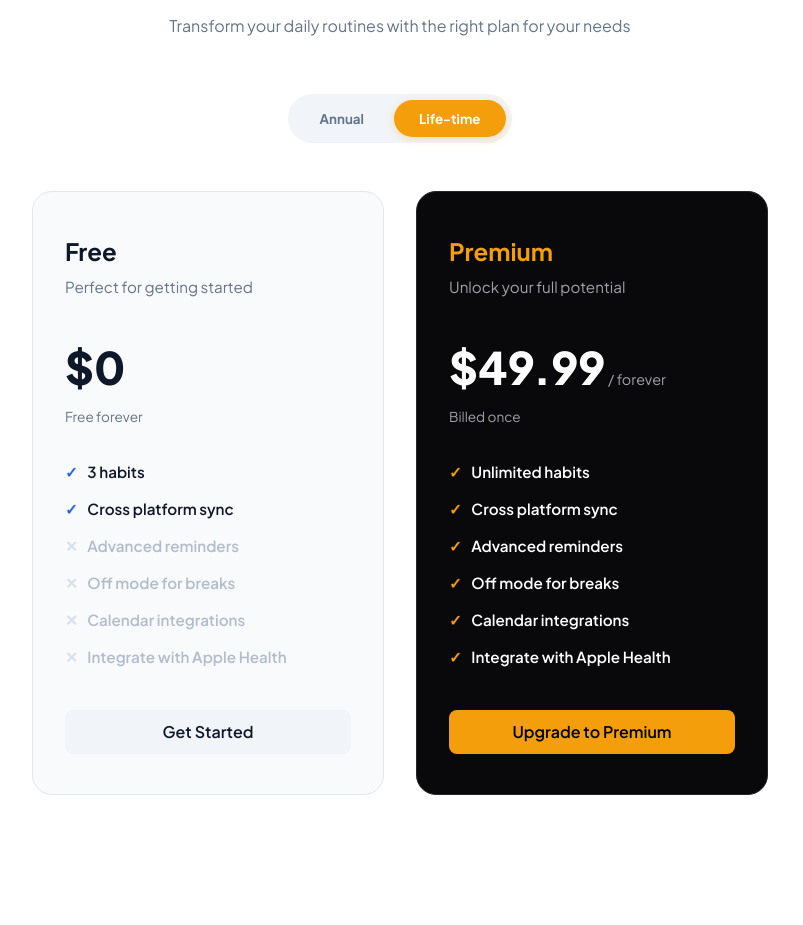
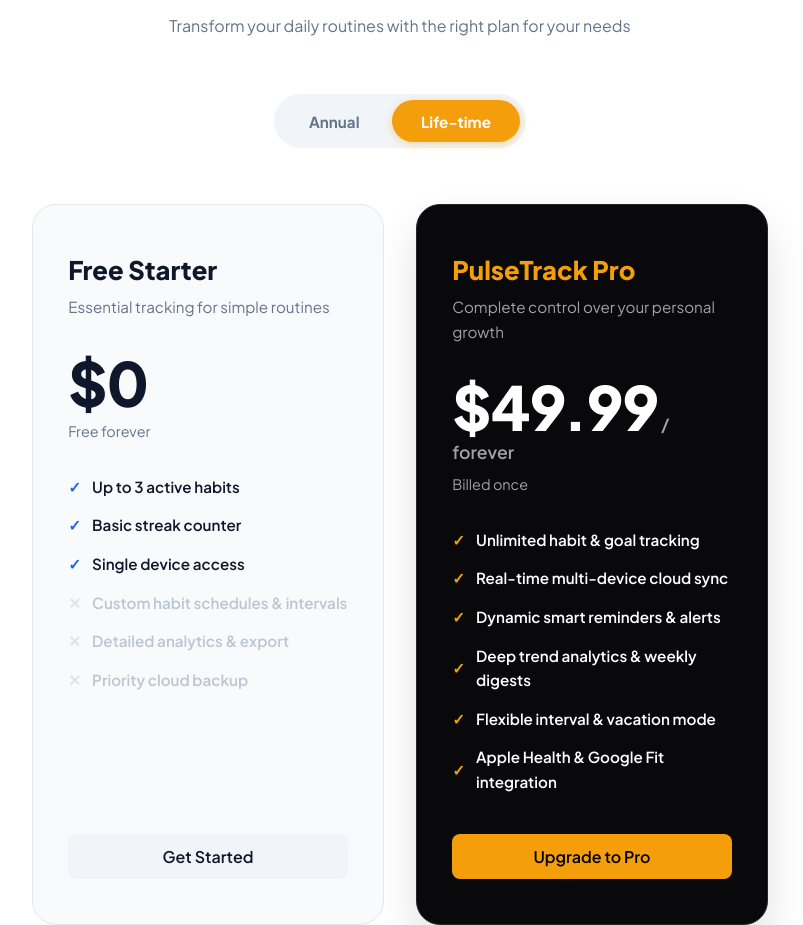
Before and after one commit to ben-codes04/landing-page, a plain HTML site: page pricing.html in a window 1280 px wide. Shown: the part 305-1230 px from the top of the page, without its empty margins (240-1043 px from the left). Drawn offline with Linux system fonts and the light colour scheme.

Commit message:
landing page

```diff
--- a/pricing.html
+++ b/pricing.html
@@ -43,8 +43,8 @@
       <!-- Free Card -->
       <div class="pricing-card free">
         <div>
-          <h2 class="plan-title">Free</h2>
-          <p class="plan-subtitle">Perfect for getting started</p>
+          <h2 class="plan-title">Free Starter</h2>
+          <p class="plan-subtitle">Essential tracking for simple routines</p>
 
           <div class="price-box">
             <span class="price">$0</span>
@@ -52,12 +52,12 @@
           </div>
 
           <ul class="feature-list">
-            <li><span class="check-icon">✓</span> 3 habits</li>
-            <li><span class="check-icon">✓</span> Cross platform sync</li>
-            <li class="disabled"><span class="cross-icon">✕</span> Advanced reminders</li>
-            <li class="disabled"><span class="cross-icon">✕</span> Off mode for breaks</li>
-            <li class="disabled"><span class="cross-icon">✕</span> Calendar integrations</li>
-            <li class="disabled"><span class="cross-icon">✕</span> Integrate with Apple Health</li>
+            <li><span class="check-icon">✓</span> Up to 3 active habits</li>
+            <li><span class="check-icon">✓</span> Basic streak counter</li>
+            <li><span class="check-icon">✓</span> Single device access</li>
+            <li class="disabled"><span class="cross-icon">✕</span> Custom habit schedules & intervals</li>
+            <li class="disabled"><span class="cross-icon">✕</span> Detailed analytics & export</li>
+            <li class="disabled"><span class="cross-icon">✕</span> Priority cloud backup</li>
           </ul>
         </div>
 
@@ -67,32 +67,32 @@
       <!-- Premium Card -->
       <div class="pricing-card premium">
         <div>
-          <h2 class="plan-title">Premium</h2>
-          <p class="plan-subtitle">Unlock your full potential</p>
+          <h2 class="plan-title">PulseTrack Pro</h2>
+          <p class="plan-subtitle">Complete control over your personal growth</p>
 
-          <div class="price-box">
+          <div class="price-box" id="priceContainer">
             <span class="price" id="premiumPrice">$49.99</span>
             <span class="price-period" id="premiumPeriod">/ forever</span>
             <div class="billing-note" id="premiumNote">Billed once</div>
           </div>
 
           <ul class="feature-list">
-            <li><span class="check-icon">✓</span> Unlimited habits</li>
-            <li><span class="check-icon">✓</span> Cross platform sync</li>
-            <li><span class="check-icon">✓</span> Advanced reminders</li>
-            <li><span class="check-icon">✓</span> Off mode for breaks</li>
-            <li><span class="check-icon">✓</span> Calendar integrations</li>
-            <li><span class="check-icon">✓</span> Integrate with Apple Health</li>
+            <li><span class="check-icon">✓</span> Unlimited habit & goal tracking</li>
+            <li><span class="check-icon">✓</span> Real-time multi-device cloud sync</li>
+            <li><span class="check-icon">✓</span> Dynamic smart reminders & alerts</li>
+            <li><span class="check-icon">✓</span> Deep trend analytics & weekly digests</li>
+            <li><span class="check-icon">✓</span> Flexible interval & vacation mode</li>
+            <li><span class="check-icon">✓</span> Apple Health & Google Fit integration</li>
           </ul>
         </div>
 
-        <a href="#" class="btn-signup" style="text-align: center; display: block; text-decoration: none; background: #f59e0b; color: #000;">Upgrade to Premium</a>
+        <a href="#" class="btn-signup" style="text-align: center; display: block; text-decoration: none; background: #f59e0b; color: #000;">Upgrade to Pro</a>
       </div>
 
     </section>
   </section>
 
-  <!-- FAQ Section (Habitify Style) -->
+  <!-- FAQ Section -->
   <section class="faq-section">
     <h2 class="faq-title">Frequently Asked Questions</h2>
     <p class="faq-subtitle">Everything you need to know about PulseTrack Premium</p>
@@ -104,7 +104,7 @@
           <span class="faq-icon">+</span>
         </summary>
         <div class="faq-answer">
-          <p>Yes! Our Free plan includes up to 3 habits and basic cross-platform syncing, completely free forever with no credit card required.</p>
+          <p>Yes! Our Free plan lets you track up to 3 active habits with core features, free forever with no credit card required.</p>
         </div>
       </details>
 
@@ -114,7 +114,7 @@
           <span class="faq-icon">+</span>
         </summary>
         <div class="faq-answer">
-          <p>You get unlimited access to all current and future Premium features across iOS, Android, macOS, and Web with a single, one-time payment.</p>
+          <p>You unlock unlimited access to all current and upcoming Pro features across iOS, Android, and Web with a single payment.</p>
         </div>
       </details>
 
@@ -124,7 +124,7 @@
           <span class="faq-icon">+</span>
         </summary>
         <div class="faq-answer">
-          <p>Absolutely. If you are on an Annual subscription, you can upgrade to the Life-time plan at any time through your account settings.</p>
+          <p>Yes, you can easily upgrade to the Life-time plan directly from your account settings at any time.</p>
         </div>
       </details>
 
@@ -134,36 +134,47 @@
           <span class="faq-icon">+</span>
         </summary>
         <div class="faq-answer">
-          <p>We offer a 14-day money-back guarantee for all Premium purchases if you're not completely satisfied with PulseTrack.</p>
+          <p>We provide a 14-day full refund guarantee if PulseTrack isn't the right fit for your routine.</p>
         </div>
       </details>
     </div>
   </section>
 
-  <!-- Interactive Toggle Script -->
+  <!-- Interactive Toggle & Blink Script -->
   <script>
     const annualBtn = document.getElementById('annualBtn');
     const lifetimeBtn = document.getElementById('lifetimeBtn');
     const premiumPrice = document.getElementById('premiumPrice');
     const premiumPeriod = document.getElementById('premiumPeriod');
     const premiumNote = document.getElementById('premiumNote');
+    const priceContainer = document.getElementById('priceContainer');
+
+    function updatePrice(price, period, note) {
+      priceContainer.classList.add('price-blink');
+
+      setTimeout(() => {
+        premiumPrice.textContent = price;
+        premiumPeriod.textContent = period;
+        premiumNote.textContent = note;
+      }, 150);
+
+      setTimeout(() => {
+        priceContainer.classList.remove('price-blink');
+      }, 300);
+    }
 
     annualBtn.addEventListener('click', () => {
+      if (annualBtn.classList.contains('active')) return;
       annualBtn.classList.add('active');
       lifetimeBtn.classList.remove('active');
-
-      premiumPrice.textContent = '$1.75';
-      premiumPeriod.textContent = '/ month';
-      premiumNote.textContent = 'Billed annually at $20.99';
+      updatePrice('$1.75', '/ month', 'Billed annually at $20.99');
     });
 
     lifetimeBtn.addEventListener('click', () => {
+      if (lifetimeBtn.classList.contains('active')) return;
       lifetimeBtn.classList.add('active');
       annualBtn.classList.remove('active');
-
-      premiumPrice.textContent = '$49.99';
-      premiumPeriod.textContent = '/ forever';
-      premiumNote.textContent = 'Billed once';
+      updatePrice('$49.99', '/ forever', 'Billed once');
     });
   </script>
 
--- a/style.css
+++ b/style.css
@@ -1,3 +1,344 @@
+/* Base Resets & Variables */
+:root {
+  --bg-color: #ffffff;
+  --card-bg: #f8fafc;
+  --text-main: #0f172a;
+  --text-muted: #64748b;
+  --accent-color: #2563eb;
+  --primary-btn: #2563eb;
+  --primary-btn-hover: #1d4ed8;
+  --border-color: #e2e8f0;
+  --gradient: linear-gradient(135deg, #2563eb 0%, #7c3aed 100%);
+}
+
+* {
+  box-sizing: border-box;
+  margin: 0;
+  padding: 0;
+  font-family: 'Plus Jakarta Sans', sans-serif;
+}
+
+body {
+  background-color: var(--bg-color);
+  color: var(--text-main);
+  line-height: 1.6;
+}
+
+/* Navbar */
+.navbar {
+  display: flex;
+  justify-content: space-between;
+  align-items: center;
+  padding: 1.2rem 8%;
+  background: rgba(255, 255, 255, 0.9);
+  backdrop-filter: blur(12px);
+  position: sticky;
+  top: 0;
+  z-index: 100;
+  border-bottom: 1px solid var(--border-color);
+}
+
+.logo a {
+  font-weight: 800;
+  font-size: 1.4rem;
+  color: var(--text-main);
+  text-decoration: none;
+}
+
+.logo span {
+  color: var(--accent-color);
+}
+
+.nav-links a {
+  color: var(--text-muted);
+  text-decoration: none;
+  margin: 0 1.2rem;
+  font-weight: 600;
+  transition: color 0.3s;
+}
+
+.nav-links a:hover {
+  color: var(--text-main);
+}
+
+.nav-actions {
+  display: flex;
+  align-items: center;
+  gap: 0.8rem;
+}
+
+.btn-signin {
+  background: #f1f5f9;
+  color: var(--text-main);
+  border: none;
+  padding: 0.6rem 1.2rem;
+  border-radius: 8px;
+  font-weight: 600;
+  cursor: pointer;
+  text-decoration: none;
+}
+
+.btn-signup {
+  background: var(--primary-btn);
+  color: #ffffff;
+  border: none;
+  padding: 0.6rem 1.2rem;
+  border-radius: 8px;
+  font-weight: 600;
+  cursor: pointer;
+  text-decoration: none;
+  transition: background 0.2s;
+}
+
+.btn-signup:hover {
+  background: var(--primary-btn-hover);
+}
+
+/* Pricing Hero */
+.pricing-hero {
+  text-align: center;
+  padding: 4rem 1rem 2rem;
+  max-width: 800px;
+  margin: 0 auto;
+}
+
+.pricing-hero h1 {
+  font-size: 3rem;
+  font-weight: 800;
+  margin-bottom: 1rem;
+}
+
+.subtitle {
+  color: var(--text-muted);
+  margin-bottom: 2rem;
+}
+
+.pricing-toggle-container {
+  display: flex;
+  justify-content: center;
+  margin: 2rem 0 3.5rem;
+}
+
+.pricing-toggle {
+  background: #f1f5f9;
+  padding: 6px;
+  border-radius: 30px;
+  display: flex;
+  gap: 4px;
+}
+
+.toggle-btn {
+  border: none;
+  background: transparent;
+  padding: 0.7rem 1.8rem;
+  border-radius: 25px;
+  font-weight: 700;
+  font-size: 0.95rem;
+  color: #64748b;
+  cursor: pointer;
+  transition: all 0.2s ease;
+}
+
+.toggle-btn.active {
+  background: #f59e0b;
+  color: #ffffff;
+  box-shadow: 0 2px 10px rgba(245, 158, 11, 0.35);
+}
+
+.pricing-grid {
+  display: grid;
+  grid-template-columns: repeat(auto-fit, minmax(340px, 1fr));
+  gap: 2rem;
+  max-width: 950px;
+  margin: 0 auto 3rem;
+  padding: 0 1rem;
+}
+
+.pricing-card {
+  border-radius: 24px;
+  padding: 2.8rem 2.2rem;
+  text-align: left;
+  display: flex;
+  flex-direction: column;
+  justify-content: space-between;
+}
+
+.pricing-card.free {
+  background: #f8fafc;
+  border: 1px solid var(--border-color);
+}
+
+.pricing-card.premium {
+  background: #09090b;
+  color: #ffffff;
+  border: 1px solid #27272a;
+  box-shadow: 0 20px 40px rgba(0, 0, 0, 0.12);
+}
+
+.plan-title {
+  font-size: 1.6rem;
+  font-weight: 800;
+  margin-bottom: 0.3rem;
+}
+
+.pricing-card.premium .plan-title {
+  color: #f59e0b;
+}
+
+.plan-subtitle {
+  font-size: 0.95rem;
+  color: var(--text-muted);
+  margin-bottom: 2rem;
+}
+
+.pricing-card.premium .plan-subtitle {
+  color: #a1a1aa;
+}
+
+.price-box {
+  margin-bottom: 2rem;
+  transition: opacity 0.15s ease, transform 0.15s ease;
+}
+
+/* Blink & Scale Animation for Toggling */
+.price-blink {
+  opacity: 0.1;
+  transform: scale(0.95);
+}
+
+.price {
+  font-size: 3.8rem;
+  font-weight: 800;
+  line-height: 1;
+  letter-spacing: -1px;
+}
+
+.price-period {
+  font-size: 1.1rem;
+  font-weight: 600;
+  color: var(--text-muted);
+}
+
+.pricing-card.premium .price-period {
+  color: #a1a1aa;
+}
+
+.billing-note {
+  font-size: 0.9rem;
+  color: var(--text-muted);
+  margin-top: 0.4rem;
+}
+
+.pricing-card.premium .billing-note {
+  color: #a1a1aa;
+}
+
+.feature-list {
+  list-style: none;
+  margin-bottom: 2.5rem;
+}
+
+.feature-list li {
+  display: flex;
+  align-items: center;
+  gap: 0.7rem;
+  font-weight: 600;
+  font-size: 0.95rem;
+  margin-bottom: 0.9rem;
+}
+
+.feature-list li.disabled {
+  color: #94a3b8;
+  opacity: 0.6;
+}
+
+.pricing-card.free .check-icon { color: #2563eb; }
+.pricing-card.premium .check-icon { color: #f59e0b; }
+.pricing-card .cross-icon { color: #cbd5e1; }
+
+/* FAQ Section Styling */
+.faq-section {
+  max-width: 800px;
+  margin: 4rem auto 6rem;
+  padding: 0 1.5rem;
+  text-align: center;
+}
+
+.faq-title {
+  font-size: 2.2rem;
+  font-weight: 800;
+  margin-bottom: 0.5rem;
+  color: var(--text-main);
+}
+
+.faq-subtitle {
+  color: var(--text-muted);
+  margin-bottom: 3rem;
+  font-size: 1rem;
+}
+
+.faq-container {
+  display: flex;
+  flex-direction: column;
+  gap: 1rem;
+  text-align: left;
+}
+
+.faq-item {
+  background: #f8fafc;
+  border: 1px solid var(--border-color);
+  border-radius: 14px;
+  padding: 1.2rem 1.5rem;
+  transition: all 0.2s ease;
+  cursor: pointer;
+}
+
+.faq-item[open] {
+  background: #ffffff;
+  border-color: #cbd5e1;
+  box-shadow: 0 10px 25px rgba(0, 0, 0, 0.04);
+}
+
+.faq-question {
+  display: flex;
+  justify-content: space-between;
+  align-items: center;
+  font-weight: 700;
+  font-size: 1.05rem;
+  color: var(--text-main);
+  list-style: none;
+}
+
+.faq-question::-webkit-details-marker {
+  display: none;
+}
+
+.faq-icon {
+  font-size: 1.4rem;
+  font-weight: 400;
+  color: var(--text-muted);
+  transition: transform 0.2s ease;
+}
+
+.faq-item[open] .faq-icon {
+  transform: rotate(45deg);
+}
+
+.faq-answer {
+  margin-top: 0.8rem;
+  color: var(--text-muted);
+  font-size: 0.95rem;
+  line-height: 1.6;
+}
+
+footer {
+  text-align: center;
+  padding: 2rem;
+  color: var(--text-muted);
+  font-size: 0.85rem;
+  border-top: 1px solid var(--border-color);
+}
+
 /* Base Resets & Variables */
 :root {
   --bg-color: #ffffff;
@@ -387,231 +728,3 @@
   padding: 0.9rem 2.2rem;
   font-size: 1.05rem;
 }
-
-/* Pricing Section & Page Styles */
-.pricing-hero {
-  text-align: center;
-  padding: 4rem 1rem 2rem;
-  max-width: 800px;
-  margin: 0 auto;
-}
-
-.pricing-hero h1 {
-  font-size: 3rem;
-  font-weight: 800;
-  margin-bottom: 1rem;
-}
-
-.pricing-toggle-container {
-  display: flex;
-  justify-content: center;
-  margin: 2rem 0 3rem;
-}
-
-.pricing-toggle {
-  background: #f1f5f9;
-  padding: 6px;
-  border-radius: 30px;
-  display: flex;
-  gap: 4px;
-}
-
-.toggle-btn {
-  border: none;
-  background: transparent;
-  padding: 0.6rem 1.6rem;
-  border-radius: 25px;
-  font-weight: 700;
-  color: #64748b;
-  cursor: pointer;
-  transition: all 0.2s ease;
-}
-
-.toggle-btn.active {
-  background: #f59e0b;
-  color: #ffffff;
-  box-shadow: 0 2px 8px rgba(245, 158, 11, 0.3);
-}
-
-.pricing-grid {
-  display: grid;
-  grid-template-columns: repeat(auto-fit, minmax(320px, 1fr));
-  gap: 2rem;
-  max-width: 900px;
-  margin: 0 auto 3rem;
-  padding: 0 1rem;
-}
-
-.pricing-card {
-  border-radius: 20px;
-  padding: 2.5rem 2rem;
-  text-align: left;
-  display: flex;
-  flex-direction: column;
-  justify-content: space-between;
-}
-
-.pricing-card.free {
-  background: #f8fafc;
-  border: 1px solid var(--border-color);
-}
-
-.pricing-card.premium {
-  background: #09090b;
-  color: #ffffff;
-  border: 1px solid #27272a;
-}
-
-.plan-title {
-  font-size: 1.5rem;
-  font-weight: 700;
-  margin-bottom: 0.3rem;
-}
-
-.pricing-card.premium .plan-title {
-  color: #f59e0b;
-}
-
-.plan-subtitle {
-  font-size: 0.95rem;
-  color: var(--text-muted);
-  margin-bottom: 2rem;
-}
-
-.pricing-card.premium .plan-subtitle {
-  color: #a1a1aa;
-}
-
-.price-box {
-  margin-bottom: 2rem;
-}
-
-.price {
-  font-size: 2.8rem;
-  font-weight: 800;
-}
-
-.price-period {
-  font-size: 0.9rem;
-  color: var(--text-muted);
-}
-
-.pricing-card.premium .price-period {
-  color: #a1a1aa;
-}
-
-.billing-note {
-  font-size: 0.85rem;
-  color: var(--text-muted);
-  margin-top: 0.2rem;
-}
-
-.pricing-card.premium .billing-note {
-  color: #a1a1aa;
-}
-
-.feature-list {
-  list-style: none;
-  margin-bottom: 2.5rem;
-}
-
-.feature-list li {
-  display: flex;
-  align-items: center;
-  gap: 0.6rem;
-  font-weight: 600;
-  font-size: 0.95rem;
-  margin-bottom: 0.8rem;
-}
-
-.feature-list li.disabled {
-  color: #94a3b8;
-  opacity: 0.7;
-}
-
-.pricing-card.free .check-icon { color: #2563eb; }
-.pricing-card.premium .check-icon { color: #f59e0b; }
-.pricing-card .cross-icon { color: #cbd5e1; }
-
-/* FAQ Section Styling */
-.faq-section {
-  max-width: 800px;
-  margin: 4rem auto 6rem;
-  padding: 0 1.5rem;
-  text-align: center;
-}
-
-.faq-title {
-  font-size: 2.2rem;
-  font-weight: 800;
-  margin-bottom: 0.5rem;
-  color: var(--text-main);
-}
-
-.faq-subtitle {
-  color: var(--text-muted);
-  margin-bottom: 3rem;
-  font-size: 1rem;
-}
-
-.faq-container {
-  display: flex;
-  flex-direction: column;
-  gap: 1rem;
-  text-align: left;
-}
-
-.faq-item {
-  background: #f8fafc;
-  border: 1px solid var(--border-color);
-  border-radius: 14px;
-  padding: 1.2rem 1.5rem;
-  transition: all 0.2s ease;
-  cursor: pointer;
-}
-
-.faq-item[open] {
-  background: #ffffff;
-  border-color: #cbd5e1;
-  box-shadow: 0 10px 25px rgba(0, 0, 0, 0.04);
-}
-
-.faq-question {
-  display: flex;
-  justify-content: space-between;
-  align-items: center;
-  font-weight: 700;
-  font-size: 1.05rem;
-  color: var(--text-main);
-  list-style: none;
-}
-
-.faq-question::-webkit-details-marker {
-  display: none;
-}
-
-.faq-icon {
-  font-size: 1.4rem;
-  font-weight: 400;
-  color: var(--text-muted);
-  transition: transform 0.2s ease;
-}
-
-.faq-item[open] .faq-icon {
-  transform: rotate(45deg);
-}
-
-.faq-answer {
-  margin-top: 0.8rem;
-  color: var(--text-muted);
-  font-size: 0.95rem;
-  line-height: 1.6;
-}
-
-footer {
-  text-align: center;
-  padding: 2rem;
-  color: var(--text-muted);
-  font-size: 0.85rem;
-  border-top: 1px solid var(--border-color);
-}
```
Also changed, not shown: index.html (+0 -3 lines).
